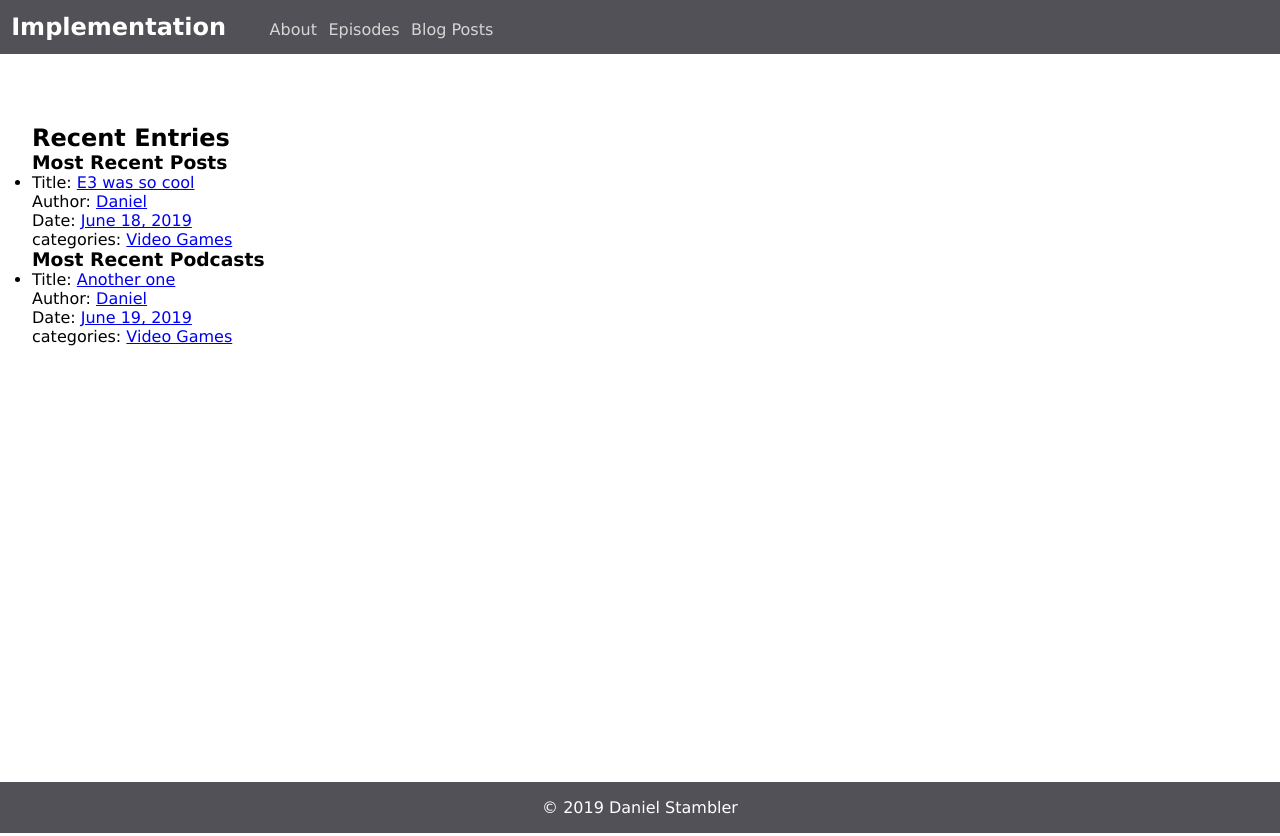
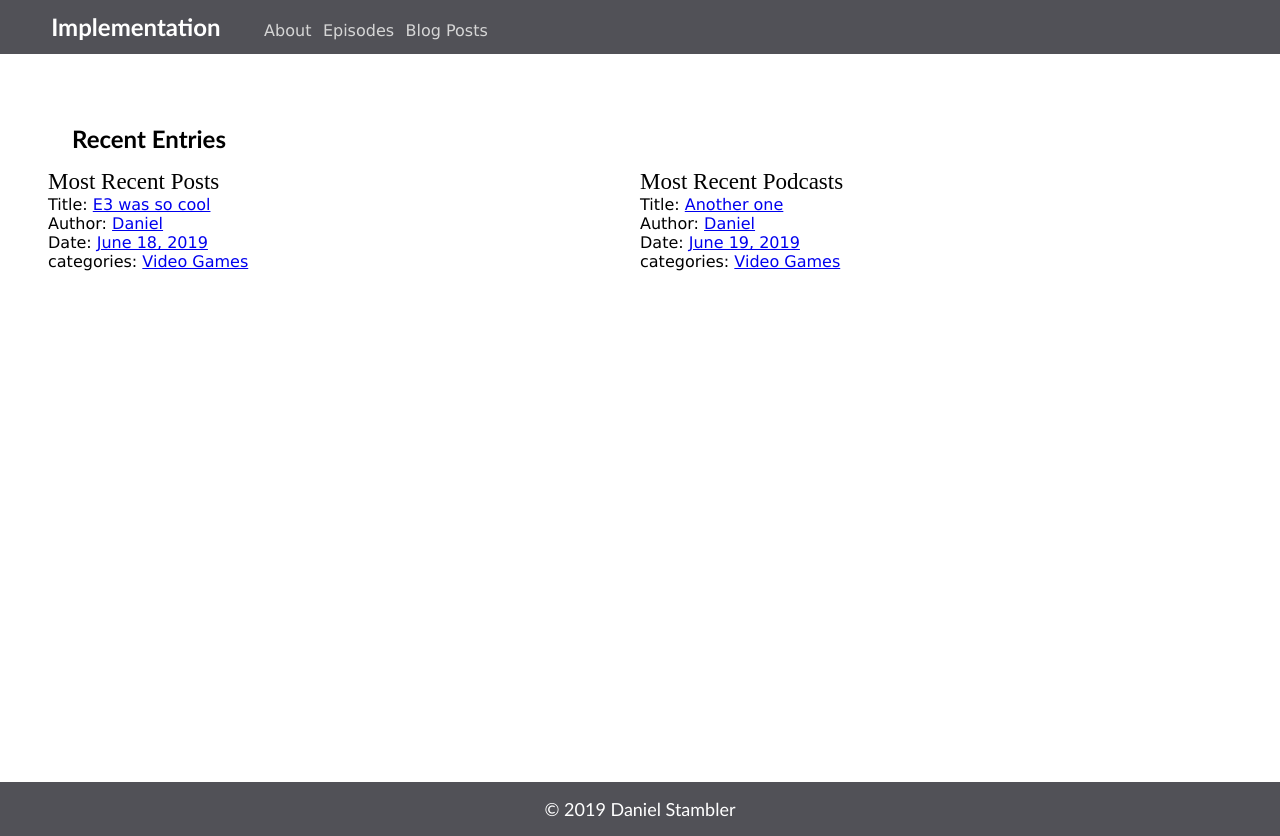
Before and after one commit to dstambler17/Implementation, a Django app: page / in a window 1280 px wide. Run offline with Django 3.2, Linux system fonts and the light colour scheme; data comes from the database, SQL or seed files in the repository; some libraries are stand-ins or nearby versions.

Commit message:
styling and trying to get music to work

```diff
--- a/blog/static/blog/scripts.js
+++ b/blog/static/blog/scripts.js
@@ -1,23 +1,23 @@
-$(function () {
-  $(document).scroll(function () {
-    var $nav = $(".is-fixed-top");
-    $nav.toggleClass('scrolled', $(this).scrollTop() > $nav.height());
+// $(function () {
+//   $(document).scroll(function () {
+//     var $nav = $(".is-fixed-top");
+//     $nav.toggleClass('scrolled', $(this).scrollTop() > $nav.height());
 
-    var $head = $(".headingText");
-    $head.toggleClass('scrolled', $(this).scrollTop() > $nav.height());
-  });
-});
+//     var $head = $(".headingText");
+//     $head.toggleClass('scrolled', $(this).scrollTop() > $nav.height());
+//   });
+// });
 
 
-//Make navbar supercool for mobile
-$(document).ready(function() {
+// //Make navbar supercool for mobile
+// $(document).ready(function() {
 
-  // Check for click events on the navbar burger icon
-  $(".navbar-burger").click(function() {
+//   // Check for click events on the navbar burger icon
+//   $(".navbar-burger").click(function() {
 
-      // Toggle the "is-active" class on both the "navbar-burger" and the "navbar-menu"
-      $(".navbar-burger").toggleClass("is-active");
-      $(".navbar-menu").toggleClass("is-active");
+//       // Toggle the "is-active" class on both the "navbar-burger" and the "navbar-menu"
+//       $(".navbar-burger").toggleClass("is-active");
+//       $(".navbar-menu").toggleClass("is-active");
 
-  });
-});
+//   });
+// });
--- a/blog/static/blog/style.css
+++ b/blog/static/blog/style.css
@@ -9,6 +9,48 @@
 html, body {
   background: white;
   min-height: 100%;
+}
+
+.container {
+  padding: 1rem;
+}
+
+.row {
+  display: inline-flex;
+  flex-direction: row;
+  width: 100%;
+  justify-content: space-around;
+  padding: 1rem;
+}
+.columns {
+  width: 100%;
+  display: block;
+}
+
+@media (max-width: 500px) {
+  .row {
+    display: inline;
+  }
+}
+
+h1 {
+  font-family: 'Gill Sans', 'Gill Sans MT', Calibri, 'Trebuchet MS', sans-serif;
+  font-weight: 600;
+}
+
+h3 {
+  font-family: 'Times New Roman', Times, serif;
+  font-weight: 500;
+  font-size: 23px;
+}
+
+p {
+  font-family: 'Trebuchet MS', 'Lucida Sans Unicode', 'Lucida Grande', 'Lucida Sans', Arial, sans-serif;
+  font-size: 18px;
+}
+
+h1.title {
+  padding-left: 2.5rem;
 }
 
 /* end global */
@@ -34,6 +76,10 @@ nav a {
   font-family: 'Lucida Sans', 'Lucida Sans Regular', 'Lucida Grande', 'Lucida Sans Unicode', Geneva, Verdana, sans-serif!important;
 }
 
+nav a:hover {
+  color: white;
+}
+
 nav a#title {
   color: white;
   font-family: 'Gill Sans', 'Gill Sans MT', Calibri, 'Trebuchet MS', sans-serif!important;
@@ -41,7 +87,7 @@ nav a#title {
   font-weight: 100;
 }
 
-@media (max-width: 500px) {
+@media (max-width: 570px) {
   nav {
     height: 3rem;
     transition: height 500ms;
--- a/blog/templates/blog/index.html
+++ b/blog/templates/blog/index.html
@@ -1,17 +1,17 @@
 {% extends 'blog/base.html' %}
 {% load static %}
+<style>
+</style>
 
-
+<div class="container">
 {% block title %} Recent Entries{% endblock %}
 
 {% block content %}
-
+  <div class="row" style="padding: 1rem;">
   {% if posts %}
+  <div class="columns col-sm-6">
   <h3 class='is-green'>Most Recent Posts</h3>
-    <ul>
   {% for post in posts reversed %}
-        <li>
-        <div class="columns">
       <div class="column subtitle">
           Title: <a href="{% url 'blog-detail' post.slug %}" >{{ post.title }}</a>
       </div>
@@ -27,21 +27,18 @@
         <a href="{% url 'blog-categories' item.slug %}" >{{item.title}}</a>
           {% endfor %}
       </div>
+      <br>
+      {% endfor %}
     </div>
-          </li>
-      {% endfor %}
-    </ul>
   {% else %}
     <p>No posts are available.</p>
   {% endif %}
 
 
   {% if podcasts %}
+  <div class="columns col-sm-6">
   <h3>Most Recent Podcasts</h3>
-    <ul>
       {% for podcast in podcasts reversed %}
-        <li>
-        <div class="columns">
           <div class="column subtitle">
               Title: <a href="{% url 'blog-episode' podcast.slug %}" >{{ podcast.title }}</a>
           </div>
@@ -57,13 +54,14 @@
             <a href="{% url 'blog-categories' item.slug %}" >{{item.title}}</a>
               {% endfor %}
           </div>
+          {% endfor %}
         </div>
-          </li>
-      {% endfor %}
-    </ul>
+        <br>
   {% else %}
     <p>No posts are available.</p>
   {% endif %}
+  </div>
   <br/>
 
   {% endblock %}
+</div>
```
Also changed, not shown: blog/templates/blog/PostList.html (renamed from blog/templates/blog/postList.html, +5 -6 lines), blog/templates/blog/about.html (+11 -3 lines), blog/templates/blog/episodes.html (+6 -7 lines), blog/templates/blog/podcast.html (+27 -5 lines), blog/templates/blog/post.html (+10 -6 lines). Lines whose indentation alone changed are shown as unchanged.
